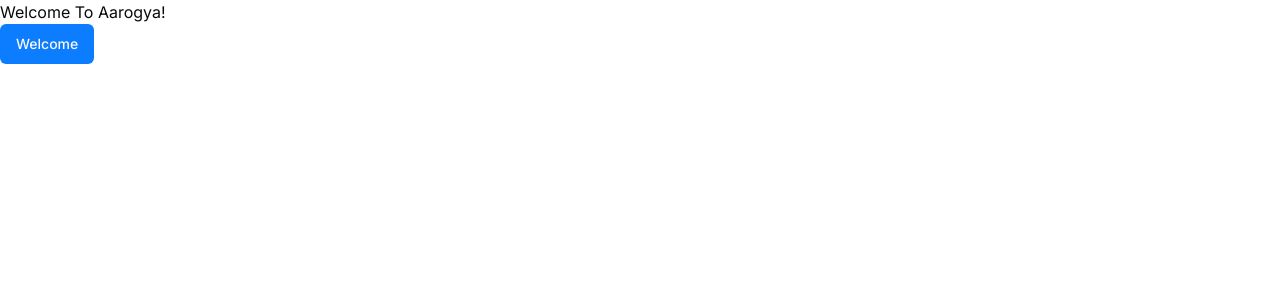
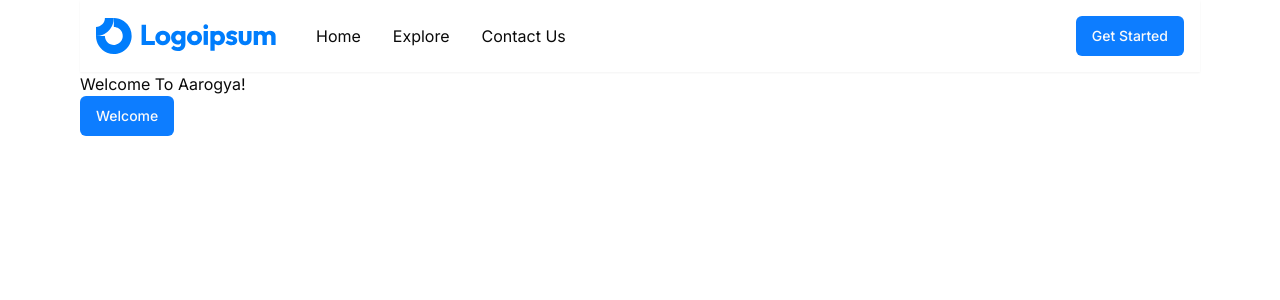
Before and after one commit to rohithgoli/aarogya, a Next.js app: page / in a window 1280 px wide. Shown: the top 300 px of the page. Built offline with nearby package versions, Linux system fonts and the light colour scheme.

Commit message:
feat: added Header section of the website

```diff
--- /dev/null
+++ b/app/_components/Header.jsx
@@ -0,0 +1,51 @@
+import React from 'react'
+
+import Image from 'next/image'
+import Link from 'next/link'
+import { Button } from '@/components/ui/button'
+
+
+const Header = () => {
+    const Menu = [
+        {
+            id: 1,
+            name: 'Home',
+            path: '/'
+        },
+        {
+            id: 2,
+            name: 'Explore',
+            path: '/'
+        },
+        {
+            id: 3,
+            name: 'Contact Us',
+            path: '/'
+        }
+    ]
+
+  return (
+    <div className='flex items-center justify-between p-4 shadow-sm'>
+        <div className='flex items-center gap-10'>
+            <Image src='/logo.svg' alt='logo'
+            width={180} height={80}
+            />
+
+            <ul className="md:flex gap-8 hidden">
+                {Menu.map((item, index) => (
+                    <Link href={item.path}>
+                        <li key={item.name} className='hover:text-primary
+                        cursor-pointer hover:scale-105
+                        transition-all ease-in-out'>
+                            {item.name}
+                        </li>
+                    </Link>
+                ))}
+            </ul>
+        </div>
+        <Button>Get Started</Button>
+    </div>
+  )
+}
+
+export default Header
--- a/app/layout.js
+++ b/app/layout.js
@@ -1,5 +1,7 @@
 import { Inter } from "next/font/google";
 import "./globals.css";
+
+import Header from "./_components/Header";
 
 const inter = Inter({ subsets: ["latin"] });
 
@@ -11,7 +13,12 @@ export const metadata = {
 export default function RootLayout({ children }) {
   return (
     <html lang="en">
-      <body className={inter.className}>{children}</body>
+      <body className={inter.className}>
+        <div className="md:px-20">
+          <Header/>
+          {children}
+        </div>
+      </body>
     </html>
   );
 }
```
Also changed, not shown: public/logo.svg (added).
